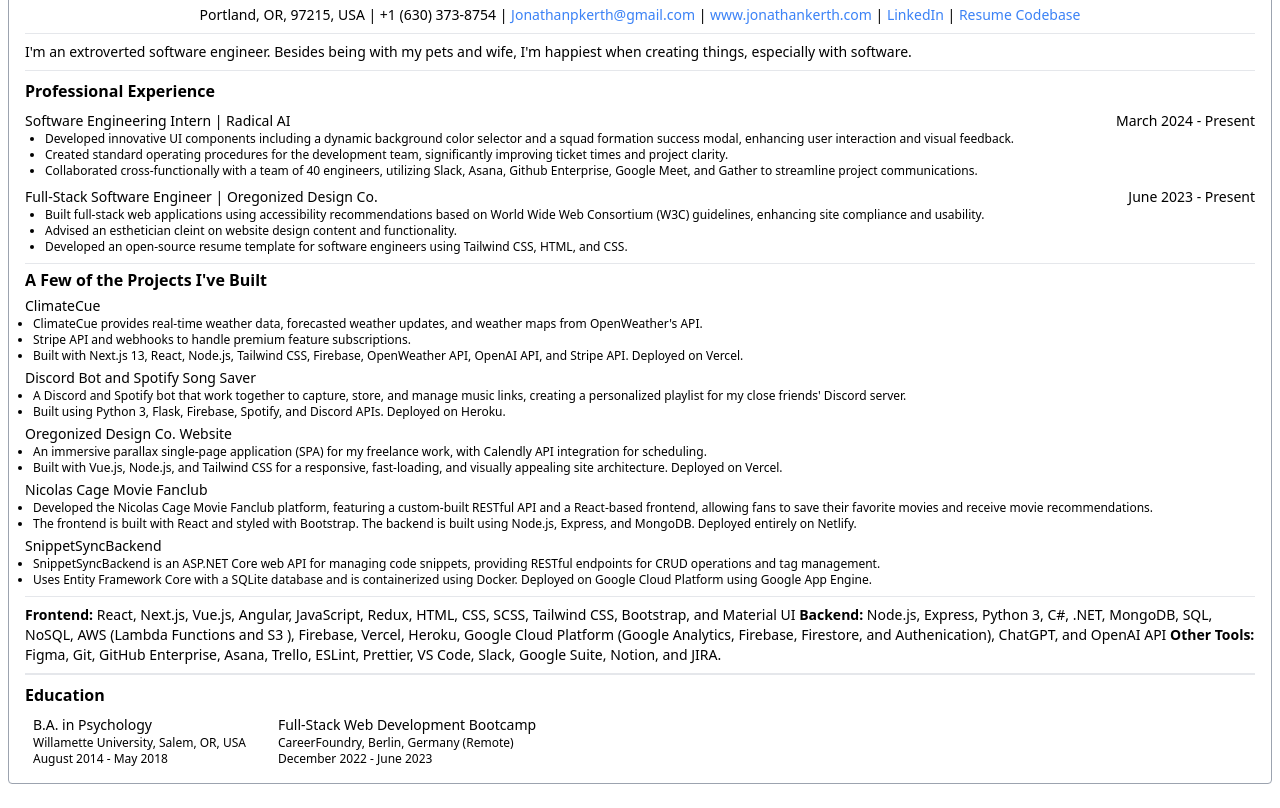
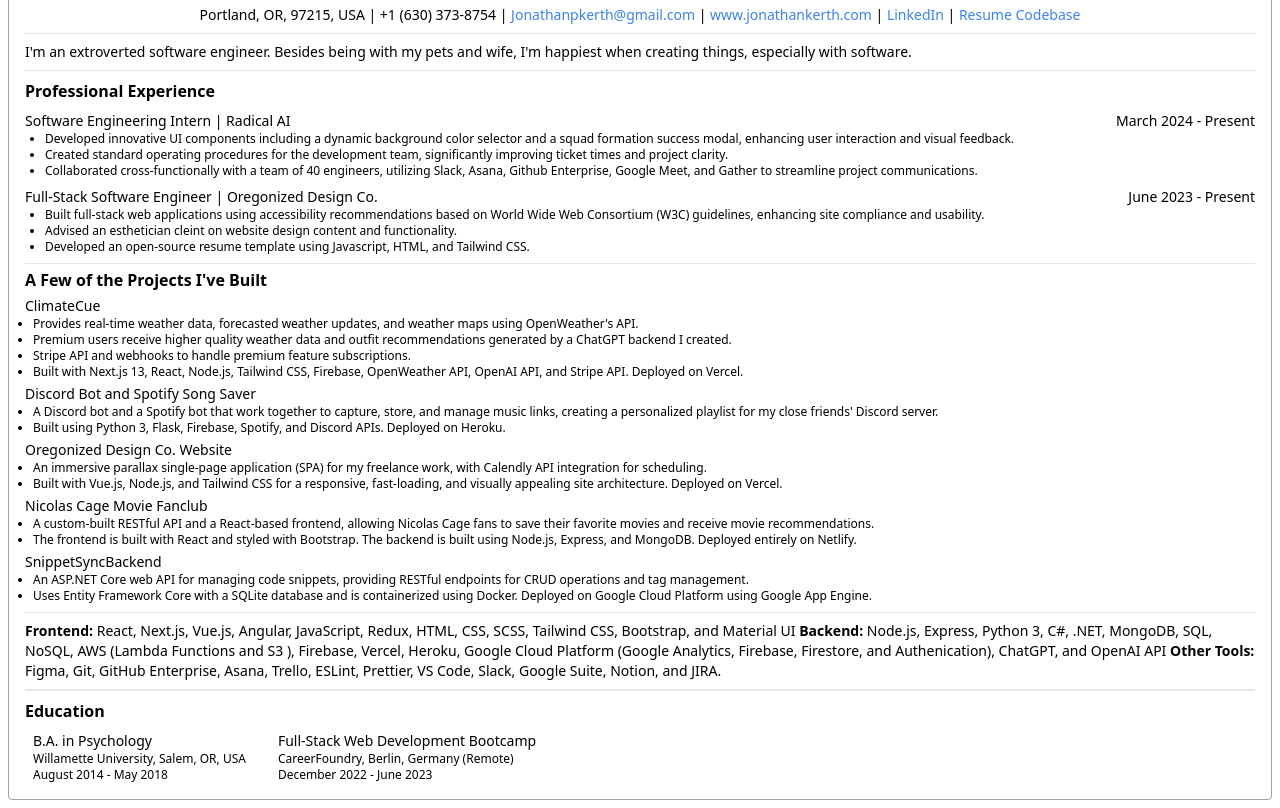
Before and after one commit to jonathankerth/resume, a plain HTML site: page index.html in a window 1280 px wide. Shown: the part 86-894 px from the top of the page. Drawn offline with nearby package versions, Linux system fonts and the light colour scheme.

Commit message:
improve wording, move skills to bottom

```diff
--- a/index.html
+++ b/index.html
@@ -143,8 +143,8 @@
 								functionality.
 							</li>
 							<li>
-								Developed an open-source resume template for software engineers
-								using Tailwind CSS, HTML, and CSS.
+								Developed an open-source resume template using Javascript, HTML,
+								and Tailwind CSS.
 							</li>
 						</ul>
 					</div>
@@ -159,9 +159,14 @@
 							<h3 class="text-md">ClimateCue</h3>
 							<ul class="pl-2 list-disc text-xs projects-description">
 								<li>
-									ClimateCue provides real-time weather data, forecasted weather
-									updates, and weather maps from OpenWeather's API.
+									Provides real-time weather data, forecasted weather updates,
+									and weather maps using OpenWeather's API.
 								</li>
+								<li>
+									Premium users receive higher quality weather data and outfit
+									recommendations generated by a ChatGPT backend I created.
+								</li>
+
 								<li>
 									Stripe API and webhooks to handle premium feature
 									subscriptions.
@@ -178,7 +183,7 @@
 							<h3 class="text-md">Discord Bot and Spotify Song Saver</h3>
 							<ul class="pl-2 list-disc text-xs projects-description">
 								<li>
-									A Discord and Spotify bot that work together to capture,
+									A Discord bot and a Spotify bot that work together to capture,
 									store, and manage music links, creating a personalized
 									playlist for my close friends' Discord server.
 								</li>
@@ -208,10 +213,9 @@
 							<h3 class="text-md">Nicolas Cage Movie Fanclub</h3>
 							<ul class="pl-2 list-disc text-xs projects-description">
 								<li>
-									Developed the Nicolas Cage Movie Fanclub platform, featuring a
-									custom-built RESTful API and a React-based frontend, allowing
-									fans to save their favorite movies and receive movie
-									recommendations.
+									A custom-built RESTful API and a React-based frontend,
+									allowing Nicolas Cage fans to save their favorite movies and
+									receive movie recommendations.
 								</li>
 
 								<li>
@@ -226,9 +230,8 @@
 						<h3 class="text-md">SnippetSyncBackend</h3>
 						<ul class="pl-2 list-disc text-xs projects-description">
 							<li>
-								SnippetSyncBackend is an ASP.NET Core web API for managing code
-								snippets, providing RESTful endpoints for CRUD operations and
-								tag management.
+								An ASP.NET Core web API for managing code snippets, providing
+								RESTful endpoints for CRUD operations and tag management.
 							</li>
 							<li>
 								Uses Entity Framework Core with a SQLite database and is
```
